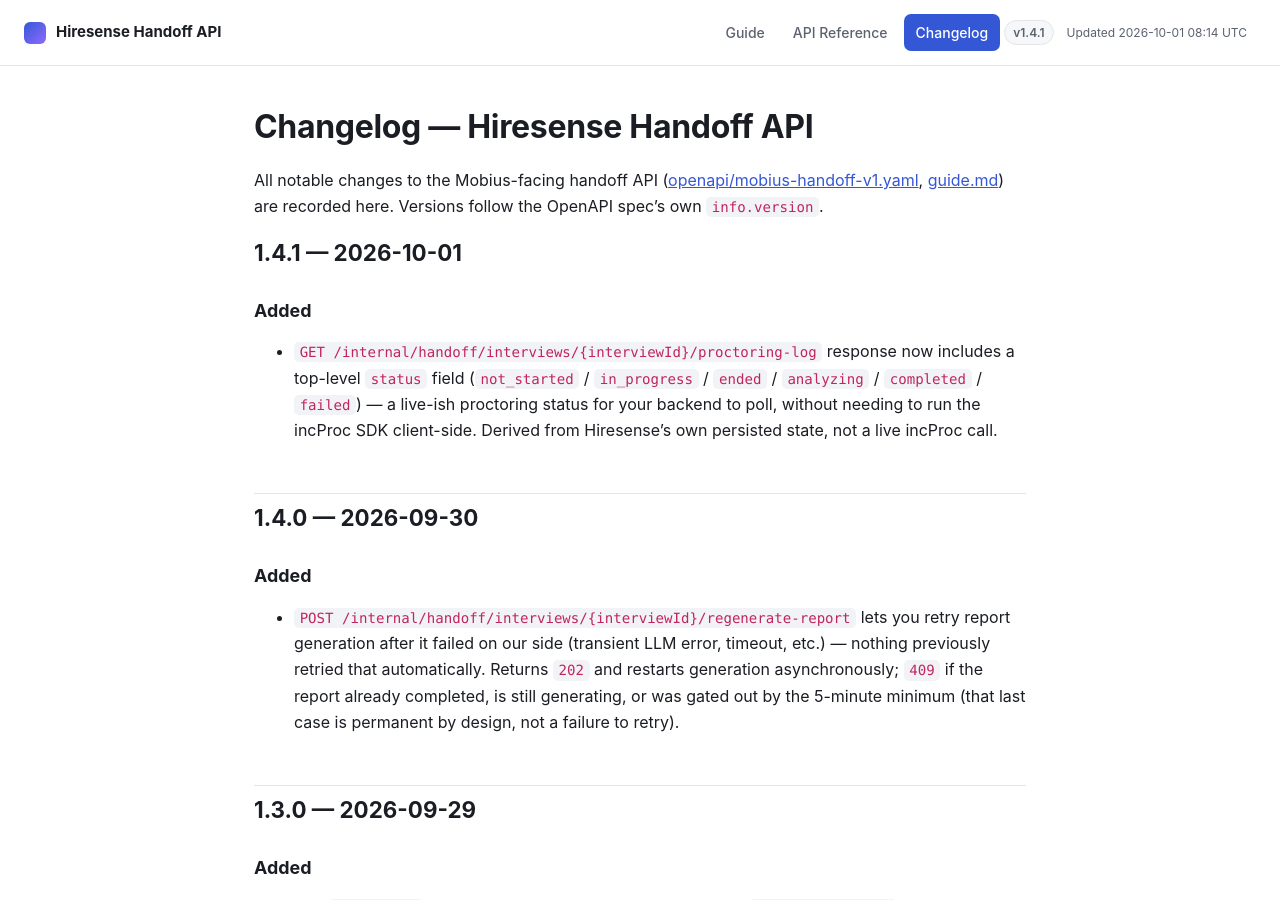
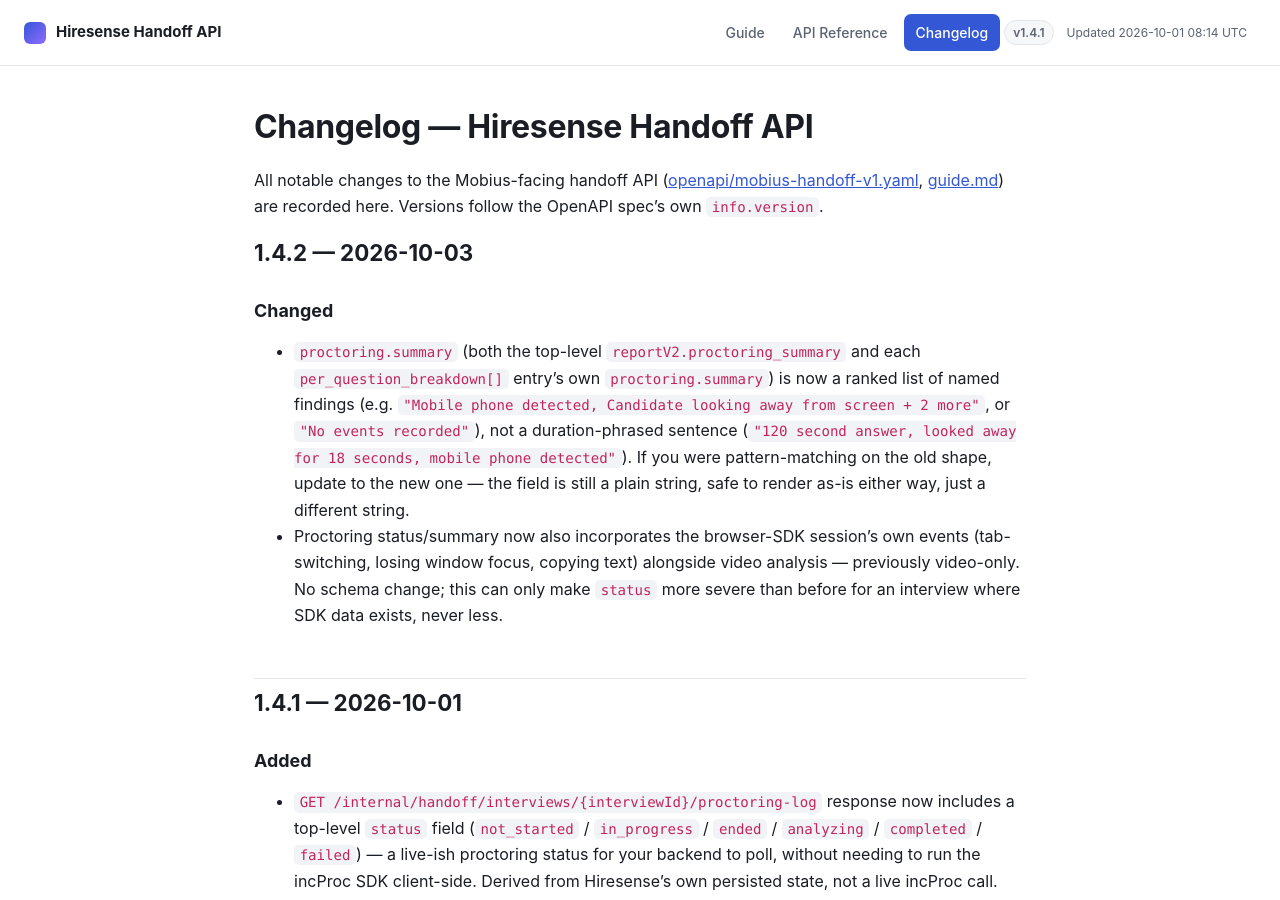
Before and after one commit to DC-Forte/mobius-api-docs, a Jekyll site: the page built from CHANGELOG.md, in a window 1280 px wide and 900 px high. Built offline with Jekyll 4.4.1, drawn with Linux system fonts in a browser that asks for light colours.

Commit message:
docs: update proctoring.summary format for the SDK-events change (1.4.2)
summary now names ranked findings (e.g. "Mobile phone detected, Candidate
looking away from screen + 2 more") instead of the old duration-phrased
sentence. Mirrors chapter-interview-backend-go commit bdc1ae4.

````diff
--- a/guide.md
+++ b/guide.md
@@ -541,11 +541,17 @@
 status across every answer. `non_clean_count`/`total_count` are how many answers weren't
 `clean`, out of how many total (0 when `status` is `"clean"`). Each `per_question_breakdown[]`
 entry also carries its own `proctoring: { "status": "...", "summary": "..." }`, present/absent in
-lockstep with this top-level field. `summary` is one composed sentence covering that answer's
-duration, recorded time away from the screen, and any relevant findings — e.g. `"120 second
-answer, looked away for 18 seconds, mobile phone detected"`. Both fields are computed entirely
-from platform proctoring events (attention tracking, device/face detection) — never derived from
-the transcript, never asked of any AI model; `summary` is safe to render as-is.
+lockstep with this top-level field. `summary` names up to two of that answer's proctoring
+findings (ranked by severity, then a fixed tiebreak order), followed by `"+ N more"` if there
+are additional findings beyond the two named — e.g. `"Mobile phone detected, Candidate looking
+away from screen + 2 more"`, or `"Switched to another tab, Copied text"`, or `"No events
+recorded"` when nothing was found. **Changed in API version 1.4.2** — previously a
+duration-phrased sentence (`"120 second answer, looked away for 18 seconds, mobile phone
+detected"`); if you were pattern-matching on that old shape, update to the new one. Both fields
+are computed entirely from platform proctoring events (video analysis **and** the browser-SDK
+session's own tab-switch/window-blur/copy events, as of 1.4.2 — previously video-only) — never
+derived from the transcript, never asked of any AI model; `summary` is safe to render as-is
+either way.
 
 ```json
 {
@@ -863,7 +869,7 @@
 | Build webhook receiver, verify `X-Internal-Token` on inbound POST | Before the first real candidate goes through an interview | The primary way a finished report reaches Mobius — `GET /internal/handoff/report` exists for pulling the same report on demand, but isn't a substitute for handling the push |
 | Make webhook handling idempotent on `externalCandidateId`+`externalJobId` | Same as above | Delivery is at-least-once; any non-2xx response triggers a retry, so duplicate deliveries are expected, not exceptional |
 | **NEW (2026-09-28) — treat a second delivery for an already-seen key as an UPDATE, not a dedup-and-discard** | Before the first real candidate whose proctoring completes after their report does (real traffic: roughly half of all interviews) | `proctoring_summary` frequently lands after the report itself and after the first webhook send — when it does, we deliver a **second** time for the same `externalCandidateId`+`externalJobId`, with `proctoring_summary` (and each `per_question_breakdown[]` entry's `proctoring` field) now populated. If your idempotency handling today means "process once, ignore repeats," it will silently drop this update — same key, genuinely different payload, needs to overwrite what you stored the first time |
-| Render `reportV2.proctoring_summary` (`status`, `non_clean_count`, `total_count`) and each `per_question_breakdown[]` entry's `proctoring.status` + `proctoring.summary` | Same webhook/report handling work, once the above lands | New optional fields — `status` is `clean`/`caution`/`flagged`/`unverified`; `summary` is one ready-to-render sentence ("120 second answer, looked away for 18 seconds, mobile phone detected") per answer. Absent (not null-with-a-placeholder) whenever proctoring hasn't completed yet for that delivery; presence/absence always matches between the top-level field and every per-question field together |
+| Render `reportV2.proctoring_summary` (`status`, `non_clean_count`, `total_count`) and each `per_question_breakdown[]` entry's `proctoring.status` + `proctoring.summary` | Same webhook/report handling work, once the above lands | New optional fields — `status` is `clean`/`caution`/`flagged`/`unverified`; `summary` names up to two findings ranked by severity (e.g. "Mobile phone detected, Candidate looking away from screen + 2 more", or "No events recorded") per answer — changed in 1.4.2 from an earlier duration-phrased sentence, don't pattern-match on the old shape. Absent (not null-with-a-placeholder) whenever proctoring hasn't completed yet for that delivery; presence/absence always matches between the top-level field and every per-question field together |
 | Respond `2xx` from the webhook handler on success | Same as above | Anything else counts as a failed attempt, retried on a 30s poll, capped at 5 attempts (~2.5 min) — after that delivery is abandoned permanently, not retried again on its own |
 | Store/expose parsed `report` to recruiter-facing UI | Same as above | `report` fields are duplicated camelCase/snake_case and include forward-compatible unknown fields — pick one casing convention and pass unknown fields through rather than dropping them |
 | Give Hiresense the webhook URL and frontend origin (CORS allowlist) | Before going live, one-time | Both are allowlisted on Hiresense's side — calls/deliveries are rejected until registered, no code-level workaround |
--- a/openapi/mobius-handoff-v1.yaml
+++ b/openapi/mobius-handoff-v1.yaml
@@ -1,7 +1,7 @@
 openapi: 3.0.3
 info:
   title: Hiresense Handoff API
-  version: "1.4.1"
+  version: "1.4.2"
   license:
     name: Proprietary
     url: https://hiresense-api.dc-forte.com
@@ -1419,12 +1419,18 @@
                   summary:
                     type: string
                     description: >
-                      One composed sentence covering this answer's
-                      duration, recorded time away from the screen, and
-                      any relevant findings (e.g. "120 second answer,
-                      looked away for 18 seconds, mobile phone detected").
-                      Deterministic, not LLM-generated — safe to render
-                      as-is.
+                      Names up to two of this answer's proctoring findings
+                      (e.g. "Multiple faces detected", "Switched to another
+                      tab", "Copied text"), ranked by severity then a fixed
+                      tiebreak order, followed by "+ N more" if there are
+                      additional findings beyond the two named — e.g.
+                      "Mobile phone detected, Candidate looking away from
+                      screen + 2 more". "No events recorded" when nothing
+                      was found. **Changed in 1.4.2** — previously a
+                      duration-phrased sentence ("120 second answer, looked
+                      away for 18 seconds, mobile phone detected"); do not
+                      pattern-match on that old shape. Deterministic, not
+                      LLM-generated — safe to render as-is either way.
         where_strong:
           type: object
           properties:
````
Also changed, not shown: CHANGELOG.md.
